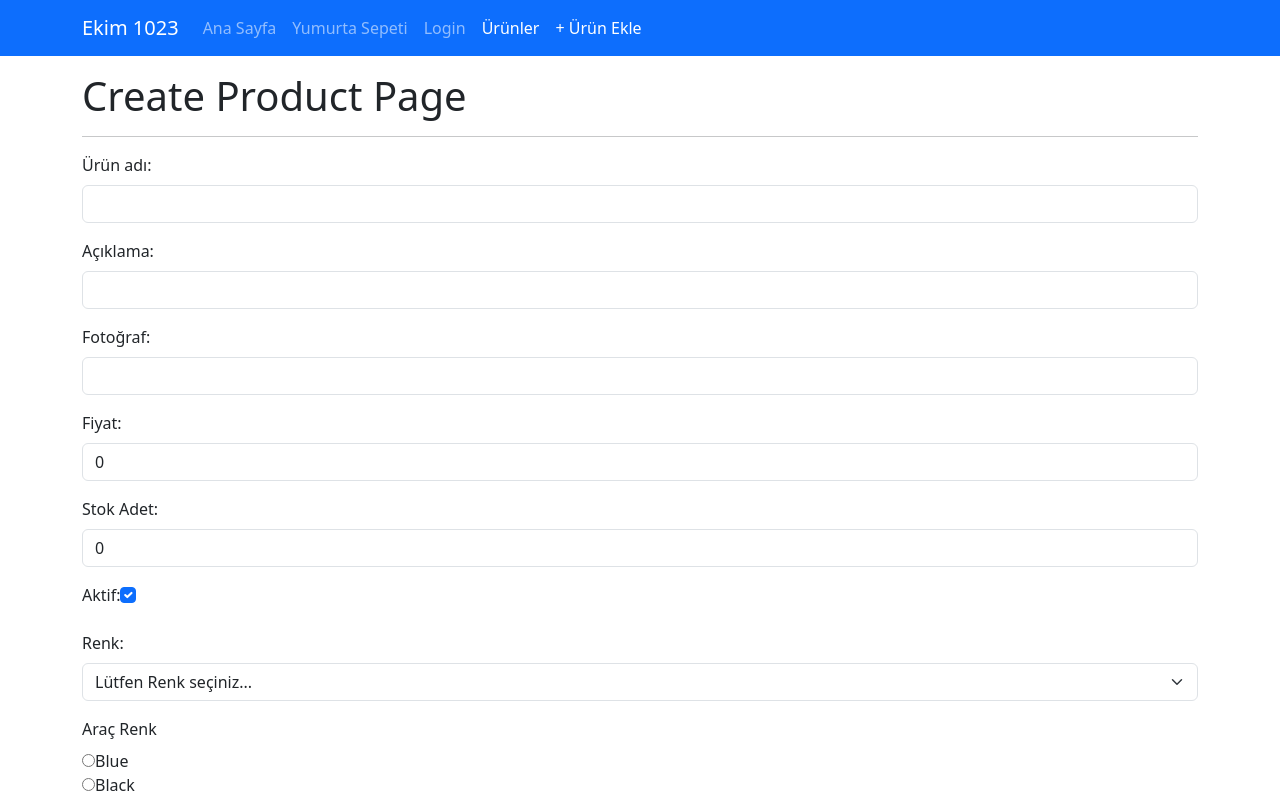
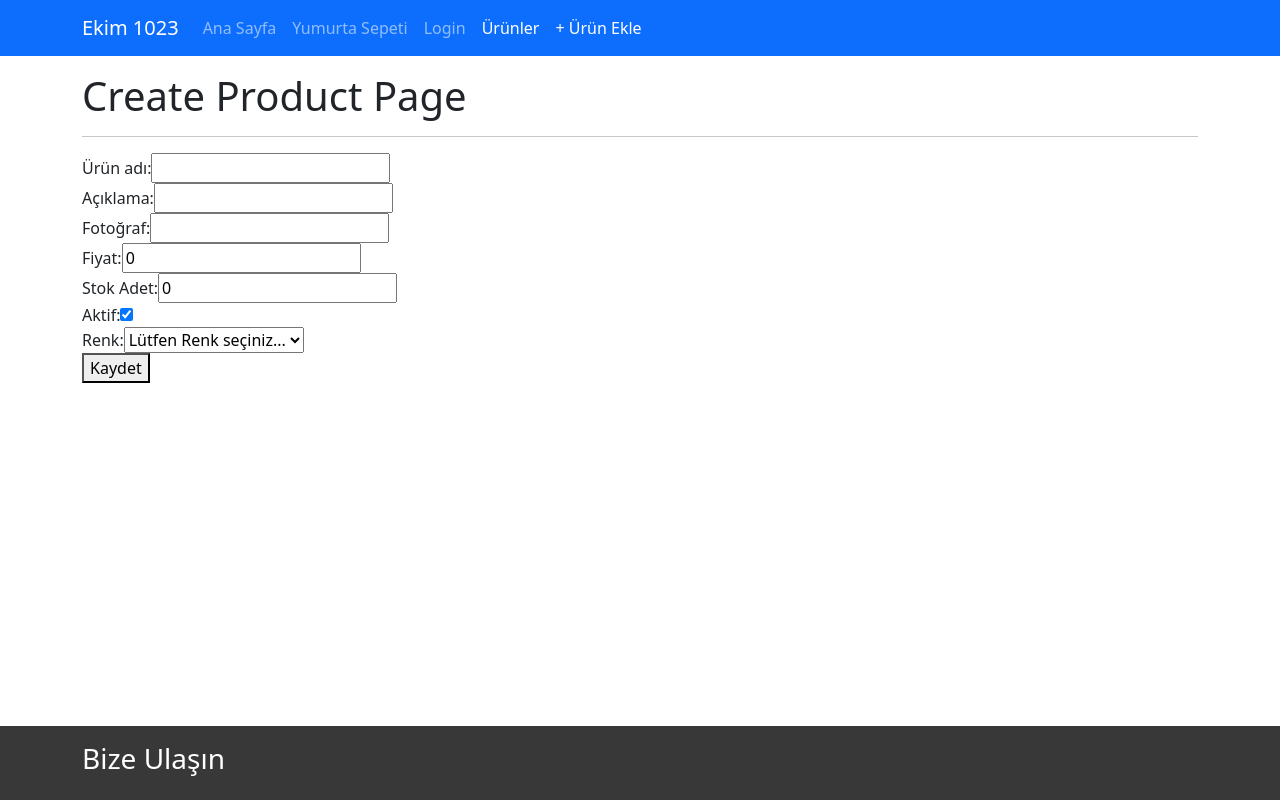
Before and after one commit to erhanfirat/workintech-ekim-23, a React app: page /products/create in a window 1280 px wide. Shown: the top 800 px of the page. Built offline with nearby package versions, Linux system fonts and the light colour scheme.

Commit message:
react hook form

```diff
--- a/package.json
+++ b/package.json
@@ -44,8 +44,10 @@
     "react-app-polyfill": "^3.0.0",
     "react-dev-utils": "^12.0.1",
     "react-dom": "^18.2.0",
+    "react-hook-form": "^7.49.0",
     "react-refresh": "^0.11.0",
     "react-router-dom": "^5.3.4",
+    "react-toastify": "^9.1.3",
     "reactstrap": "^9.2.1",
     "resolve": "^1.20.0",
     "resolve-url-loader": "^4.0.0",
--- a/src/App.js
+++ b/src/App.js
@@ -1,7 +1,8 @@
 import { useEffect, useState } from "react";
-import Counter from "./components/Counter";
-import Greeting, { Color } from "./components/Greeting";
 import Main from "./layout/Main";
+import { ToastContainer, toast } from "react-toastify";
+
+import "react-toastify/dist/ReactToastify.css";
 
 export const userName = "Ali";
 
@@ -15,10 +16,20 @@ function App() {
     // tüm uygulama çalıştırıldı ve yüklendi
     // Sadece 1 kere çalışır
     console.warn("APP DID MOUNT! UYGULAMA YÜKLENDİ!");
+    // toast.success("UYGULAMA YÜKLENDİ");
+    // toast.error("Bir hata ile karşılaşıldı.");
+    // toast.warn("Dikkat!");
   }, []);
 
   return (
-    <Main PI={PI} />
+    <>
+      <Main PI={PI} />
+      <ToastContainer
+        position="bottom-center"
+        autoClose={3000}
+        theme="colored"
+      />
+    </>
     // JSX - Updated HTML
     // <div className="App">
     //   {Color}
--- /dev/null
+++ b/src/components/LoginFormHook.js
@@ -0,0 +1,92 @@
+import axios from "axios";
+import { useForm } from "react-hook-form";
+import { Button, Input, Label } from "reactstrap";
+
+const LoginFormHook = () => {
+  const {
+    register,
+    handleSubmit,
+    formState: { errors, isValid },
+  } = useForm({
+    defaultValues: {
+      email: "",
+      password: "",
+    },
+    mode: "all",
+  });
+
+  const submitHandler = (formData) => {
+    console.log("Form submit edildi! ", formData);
+
+    axios
+      .post("https://reqres.in/api/user", formData)
+      .then((res) => {
+        console.log("Login oldu: ", res.data);
+      })
+      .catch((err) => {
+        console.error("Login Hata: ", err);
+      });
+  };
+
+  return (
+    <form onSubmit={handleSubmit(submitHandler)}>
+      <h3>Form is {isValid ? "" : "in"}valid!</h3>
+      <div>
+        <Label>İsim: </Label>
+        <Input type="text" {...register("name")} />
+        <div></div>
+      </div>
+
+      <div>
+        <label className="form-label" htmlFor="user-mail">
+          Email
+        </label>
+        <input
+          className={`form-control ${
+            errors?.email?.message ? "is-invalid" : ""
+          }`}
+          type="email"
+          // name="email"
+          // value={email}
+          // onChange={mailChangeHandler}
+          {...register("email", {
+            required: "Email alanı boş bırakılamaz!",
+            email: "Email adresi hatalı.",
+          })}
+        />
+        <div className="form-feedback">{errors?.name?.message}</div>
+      </div>
+      <div className="mb-3">
+        <label className="form-label">Password</label>
+        <input
+          type="password"
+          className={`form-control  ${
+            errors?.password?.message ? " is-invalid" : ""
+          }`}
+          {...register("password", {
+            required: "Şifre alanı boş bırakılamaz!",
+            minLength: {
+              value: 8,
+              message: "Şifre alanı 8 karakterden az olamaz!",
+            },
+          })}
+          isvalid={!errors?.password?.message}
+        />
+        <div className="form-feedback">{errors?.password?.message}</div>
+      </div>
+
+      <button
+        type="button"
+        className="btn btn-secondary me-2"
+        onClick={() => {}}
+      >
+        Reset Form
+      </button>
+      <Button type="submit" color="primary" disabled={!isValid}>
+        Login
+      </Button>
+    </form>
+  );
+};
+
+export default LoginFormHook;
--- /dev/null
+++ b/src/components/ProductFormHook.js
@@ -0,0 +1,133 @@
+import axios from "axios";
+import { useEffect, useState } from "react";
+import { useForm } from "react-hook-form";
+import { useHistory } from "react-router-dom";
+import { toast } from "react-toastify";
+
+const ProductFormHook = () => {
+  const {
+    register,
+    handleSubmit,
+    formState: { errors, isValid },
+  } = useForm({
+    defaultValues: {
+      name: "",
+      description: "",
+      img: "",
+      price: 0,
+      stock: 0,
+      active: true,
+      color: "",
+    },
+    mode: "all",
+  });
+
+  const history = useHistory();
+
+  const productSubmitHandler = (product) => {
+    // sayfa yenilenmesini engelle
+    console.log("yeni product: ", product);
+
+    axios
+      .post("https://620d69fb20ac3a4eedc05e3a.mockapi.io/api/products", product)
+      .then((res) => {
+        console.warn("ÜRÜN BAŞARIYLA KAYDEDİLDİ! ", res.data);
+        // todo: kullanıcıyı ürünler sayfasına redirect
+        toast.success("Ürün başarıyla kaydedildi! ");
+        history.push("/products");
+      });
+  };
+
+  return (
+    <form onSubmit={handleSubmit(productSubmitHandler)}>
+      <div>
+        <label>
+          Ürün adı:
+          <input
+            type="text"
+            {...register("name", { required: "İsim alanı zorunludur." })}
+          />
+        </label>
+        <div>{errors?.name?.message}</div>
+      </div>
+      <div>
+        <label>
+          Açıklama:
+          <input type="text" {...register("description")} />
+        </label>
+      </div>
+      <div>
+        <label>
+          Fotoğraf:
+          <input
+            type="url"
+            {...register("img", {
+              pattern: {
+                value:
+                  "[-a-zA-Z0-9@:%._+~#=]{1,256}.[a-zA-Z0-9()]{1,6}\b([-a-zA-Z0-9()@:%_+.~#?&//=]*)",
+                message: "Lütfen geçerli bir URL adresi giriniz.",
+              },
+            })}
+          />
+        </label>
+        <div>{errors?.img?.message}</div>
+      </div>
+      <div>
+        <label>
+          Fiyat:
+          <input
+            type="number"
+            {...register("price", {
+              min: { value: 0, message: "Fiyat bilgisi eksi değer alamaz." },
+            })}
+          />
+        </label>
+        <div>{errors?.price?.message}</div>
+      </div>
+      <div>
+        <label>
+          Stok Adet:
+          <input
+            type="number"
+            {...register("stock", {
+              min: { value: 0, message: "Stok bilgisi eksi değer alamaz." },
+            })}
+          />
+        </label>
+        <div>{errors?.stock?.message}</div>
+      </div>
+      <div>
+        <label>
+          Aktif:
+          <input type="checkbox" {...register("active")} />
+        </label>
+      </div>
+      <div>
+        <label>
+          Renk:
+          <select
+            {...register("color", {
+              required: "Lütfen renk bilgisi seçiniz.",
+            })}
+          >
+            <option value="" disabled>
+              Lütfen Renk seçiniz...
+            </option>
+            <option value="blue">Blue</option>
+            <option value="black">Black</option>
+            <option value="red">Red</option>
+            <option value="yellow">Yellow</option>
+            <option value="green">Green</option>
+            <option value="brown">Brown</option>
+            <option value="white">White</option>
+            <option value="orange">Orange</option>
+          </select>
+        </label>
+        <div>{errors?.color?.message}</div>
+      </div>
+      <button type="submit">Kaydet</button>
+    </form>
+  );
+};
+
+export default ProductFormHook;
--- a/src/index.css
+++ b/src/index.css
@@ -80,3 +80,7 @@ input.error {
   border-color: red;
   border-width: 1px;
 }
+
+.form-control.invalid {
+  border-color: red;
+}
--- a/src/pages/LoginPage.js
+++ b/src/pages/LoginPage.js
@@ -1,11 +1,11 @@
-import LoginForm from "../components/LoginForm";
+import LoginFormHook from "../components/LoginFormHook";
 
 const LoginPage = () => {
   return (
     <div className="page">
       <h1>Login Page</h1>
       <hr />
-      <LoginForm />
+      <LoginFormHook />
     </div>
   );
 };
--- a/src/pages/ProductCreatePage.js
+++ b/src/pages/ProductCreatePage.js
@@ -1,5 +1,6 @@
 import LoginForm from "../components/LoginForm";
 import ProductForm from "../components/ProductForm";
+import ProductFormHook from "../components/ProductFormHook";
 import ProductYupForm from "../components/ProductYupForm";
 
 const ProductCreatePage = () => {
@@ -7,7 +8,7 @@ const ProductCreatePage = () => {
     <div className="page">
       <h1>Create Product Page</h1>
       <hr />
-      <ProductYupForm />
+      <ProductFormHook />
     </div>
   );
 };
--- a/src/pages/ProductPage.js
+++ b/src/pages/ProductPage.js
@@ -2,6 +2,7 @@ import axios from "axios";
 import { useEffect, useState } from "react";
 import ProductCard from "../components/ProductCard";
 import ProductCard2 from "../components/ProductCard2";
+import { toast } from "react-toastify";
 
 const ProductPage = () => {
   const [products, setProducts] = useState([]);
@@ -27,6 +28,12 @@ const ProductPage = () => {
       .get("https://620d69fb20ac3a4eedc05e3a.mockapi.io/api/products")
       .then((res) => {
         setProducts(res.data);
+        toast.success("Ürün datası başarıyla yüklendi!");
+      })
+      .catch((err) => {
+        toast.error(
+          "Ürün datası yüklenirken bir hata ile karşılaşıldı: " + err.message
+        );
       });
   };
 
```
Also changed, not shown: 1 other file (tests, documents, lock files or other folders).
